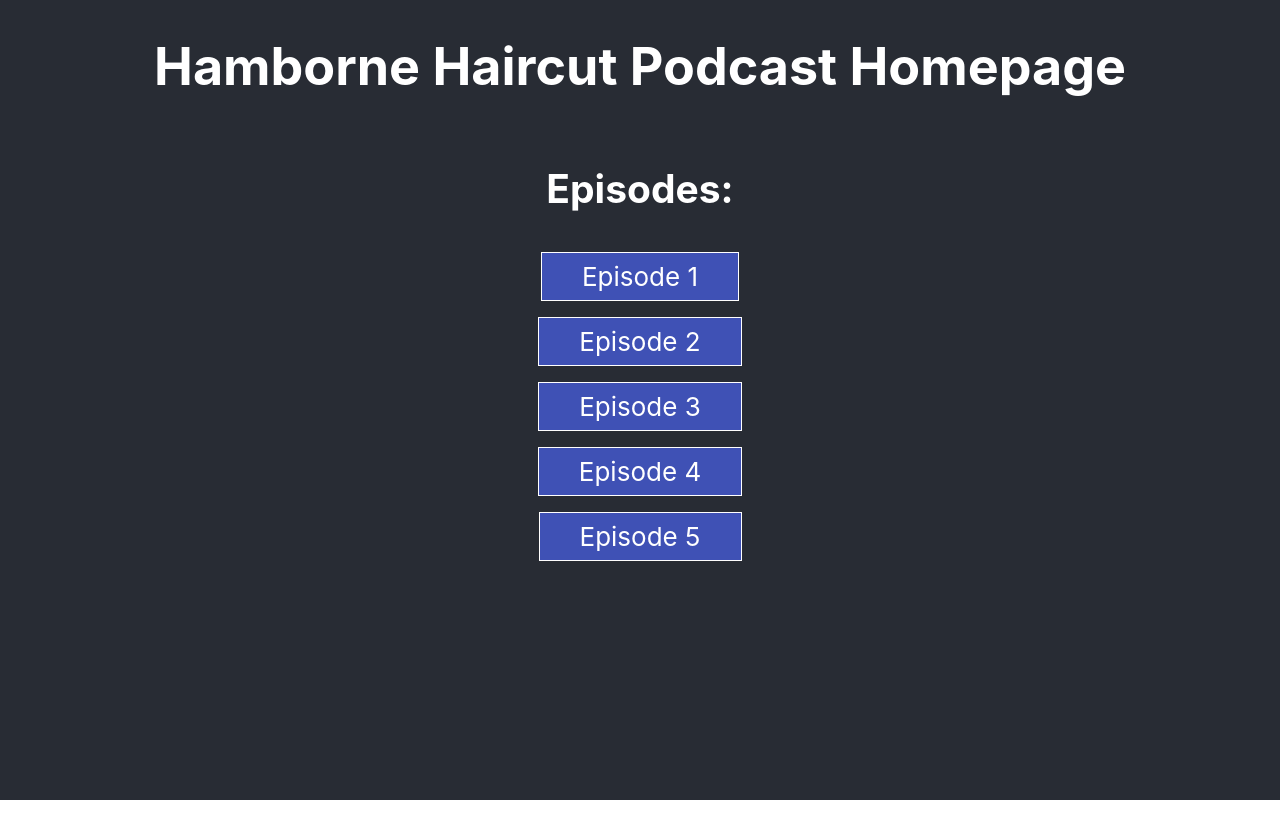
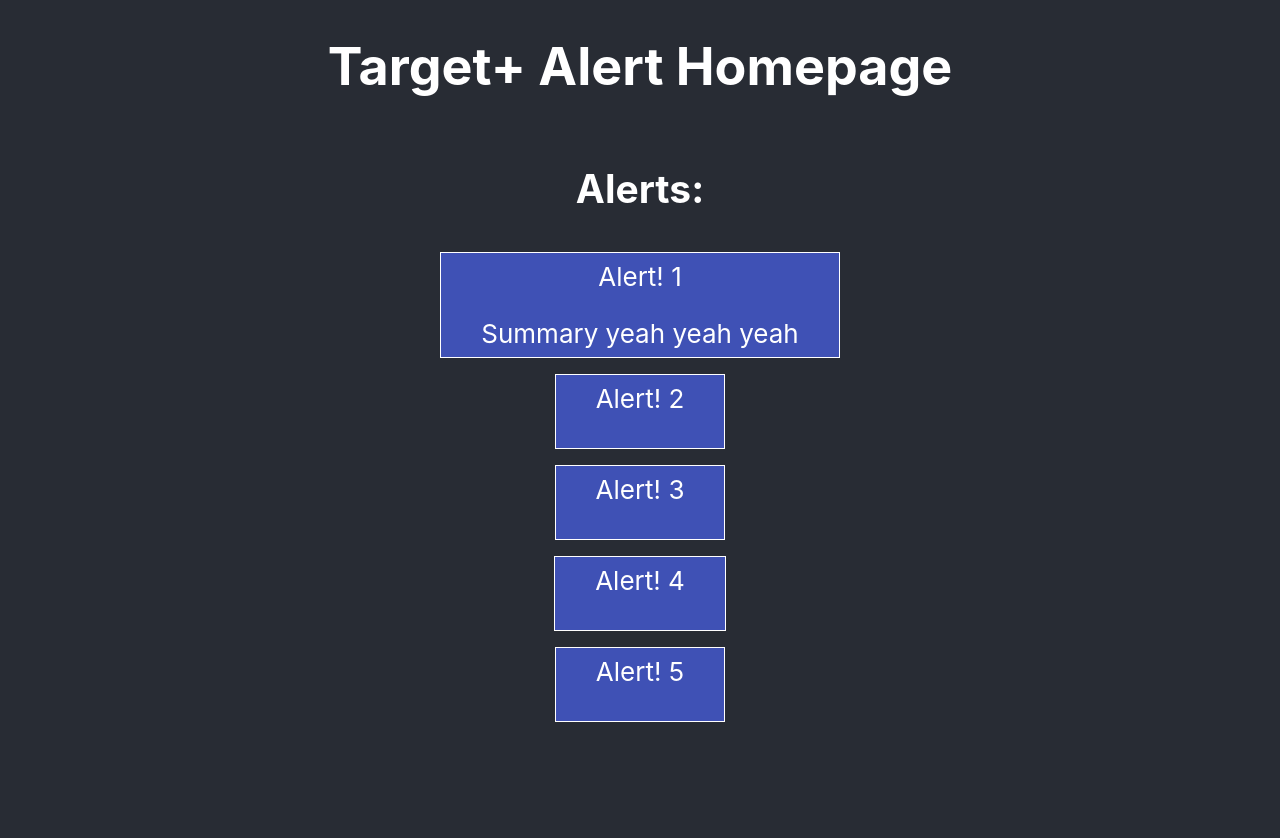
Before and after one commit to jjennissen/podcast, a React (Create React App) app: page / in a window 1280 px wide. Shown: the top 838 px of the page. Before the commit the page ends 800 px from the top, so only its background shows below. Built offline with nearby package versions, Linux system fonts and the light colour scheme.

Commit message:
Broke page into header and body

```diff
--- a/src/EpisodeList.js
+++ b/src/AlertList.js
@@ -1,11 +1,13 @@
 import React from 'react';
 import Box from "@material-ui/core/Box";
 
-export default class EpisodeList extends React.Component {
+export default class AlertList extends React.Component {
     render() {
         return <Box component="span" border={1} bgcolor="primary.main" m={1} p={1} paddingLeft={5}
                     paddingRight={5}>
-            Episode {this.props.title}
+            Alert! {this.props.title}
+            <p></p>
+            {this.props.summary}
         </Box>;
     }
 }
--- a/src/App.css
+++ b/src/App.css
@@ -8,6 +8,17 @@
 
 .App-header {
   background-color: #282c34;
+  min-height: 5vh;
+  display: flex;
+  flex-direction: column;
+  align-items: center;
+  justify-content: left;
+  font-size: calc(10px + 2vmin);
+  color: white;
+}
+
+.App-body {
+  background-color: #282c34;
   min-height: 100vh;
   display: flex;
   flex-direction: column;
@@ -16,7 +27,6 @@
   font-size: calc(10px + 2vmin);
   color: white;
 }
-
 
 .App-link {
   color: #09d3ac;
--- a/src/App.js
+++ b/src/App.js
@@ -1,20 +1,22 @@
 import React from 'react';
 import './App.css';
-import EpisodeList from "./EpisodeList";
+import AlertList from "./AlertList";
 
 function App() {
   return (
     <div className="App">
       <header className="App-header">
-          <h1>Hamborne Haircut Podcast Homepage</h1>
-            <h2>Episodes:</h2>
-          <EpisodeList title="1" />
-          <EpisodeList title="2"/>
-          <EpisodeList title="3" />
-          <EpisodeList title="4" />
-          <EpisodeList title="5" />
+          <h1>Target+ Alert Homepage</h1>
       </header>
         <body>
+        <div className="App-body">
+            <h2>Alerts:</h2>
+            <AlertList title="1" summary=" Summary yeah yeah yeah "/>
+            <AlertList title="2"/>
+            <AlertList title="3" />
+            <AlertList title="4" />
+            <AlertList title="5" />
+        </div>
         </body>
     </div>
   );
```
